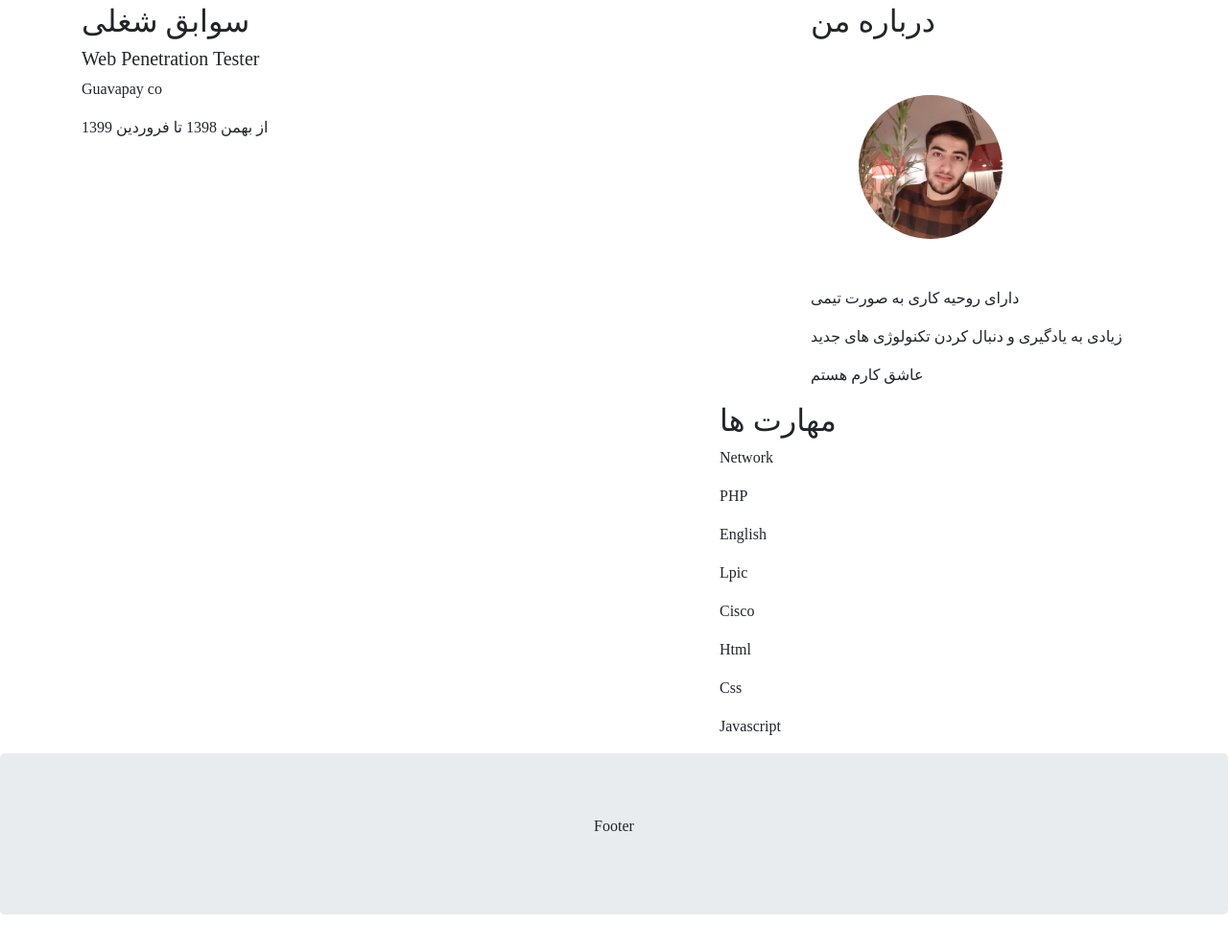
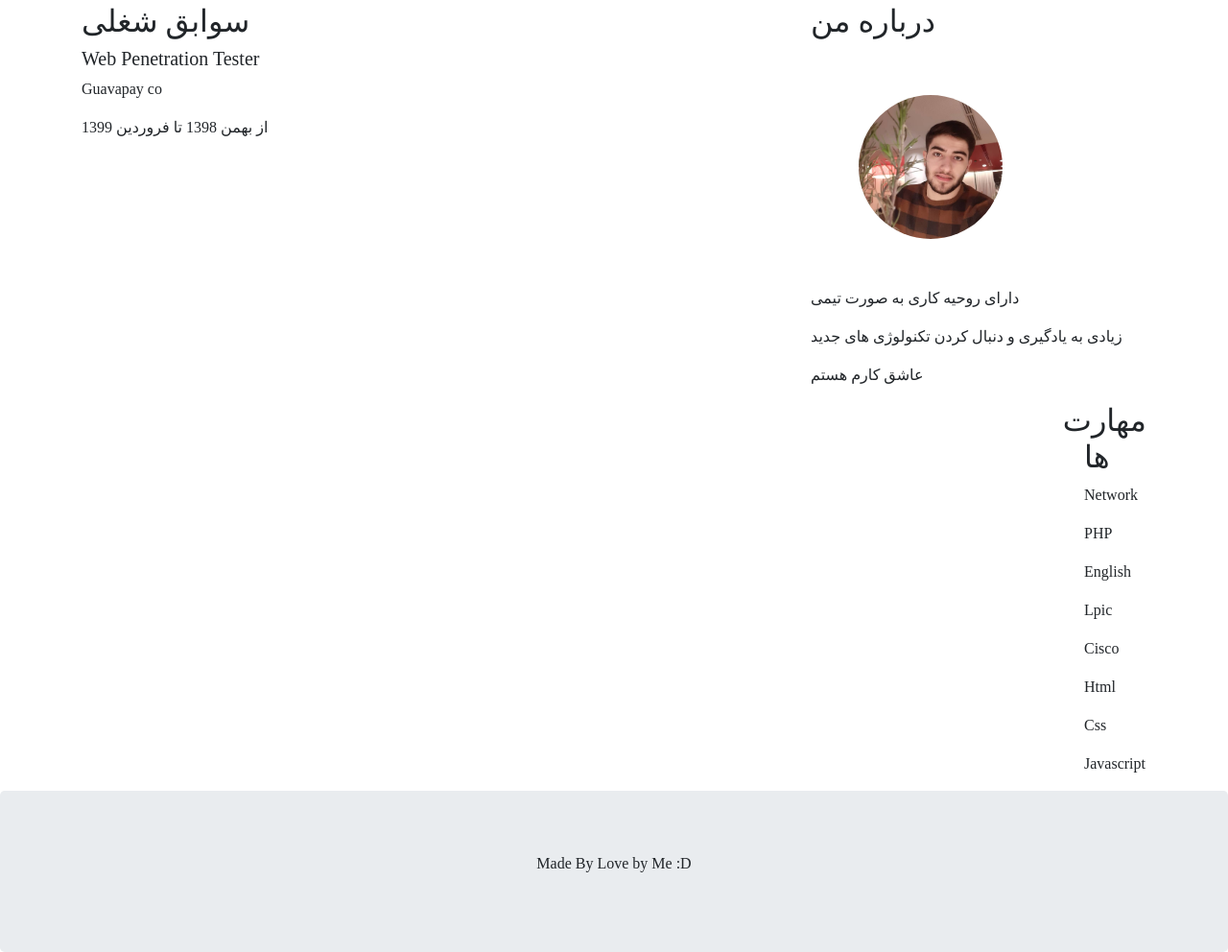
Before and after one commit to mjasec/mjasec.github.io, a plain HTML site: page pr/index.html in a window 1280 px wide. Shown: the part 418-1410 px from the top of the page at 96% size. Before the commit the page ends 1371 px from the top, so only its background shows below. Drawn offline with nearby package versions, Linux system fonts and the light colour scheme.

Commit message:
Update index.html

```diff
--- a/pr/index.html
+++ b/pr/index.html
@@ -97,7 +97,7 @@
       <p>از بهمن 1398 تا فروردین 1399</p>
       <br>
     </div>
-    <div class="col-sm-5" id="skills">
+    <div class="col-sm-1" id="skills">
       <h2>مهارت ها</h2>
       <p>Network</p>
       <p>PHP</p>
@@ -112,7 +112,7 @@
 </div>
 
 <div class="jumbotron text-center" style="margin-bottom:0">
-  <p>Footer</p>
+  <p>Made By Love by Me :D</p>
 </div>
 
 </body>
```
